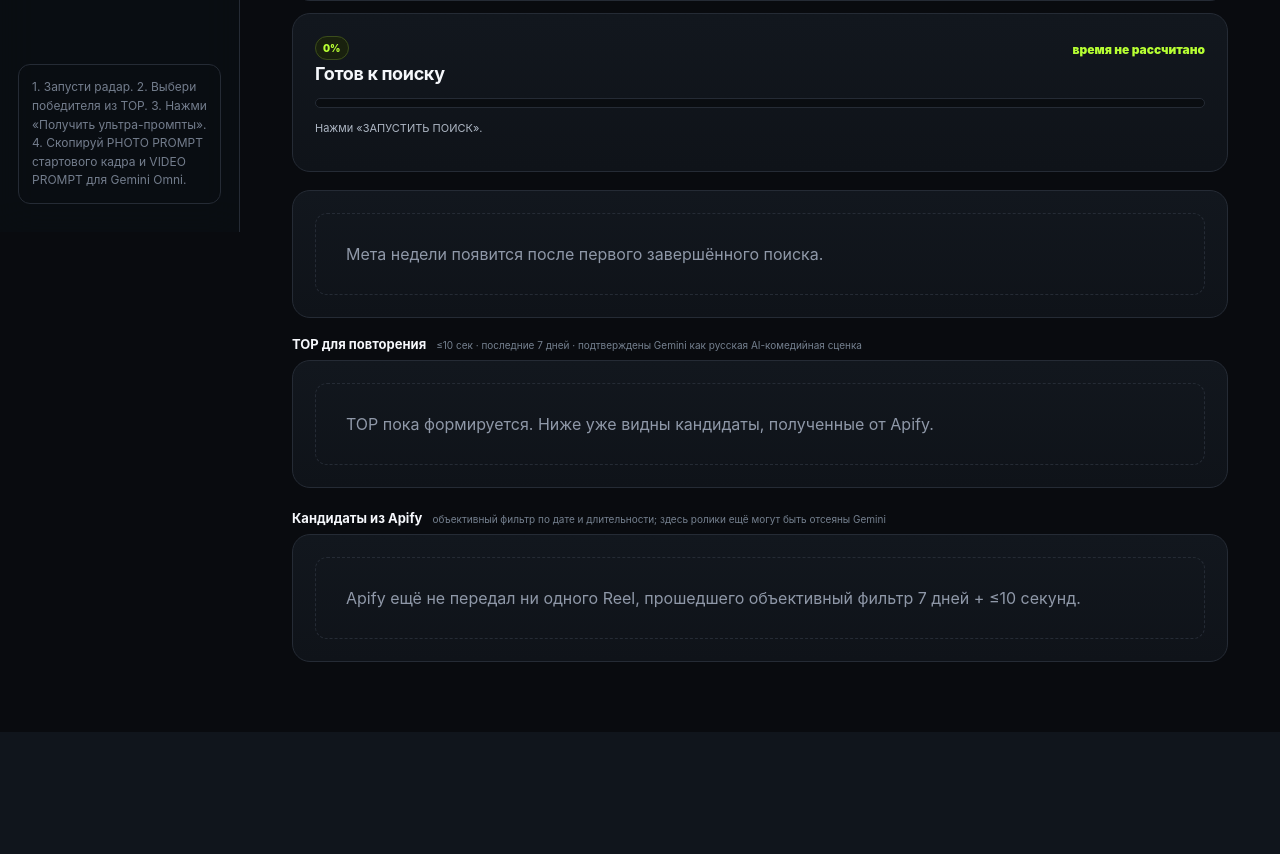
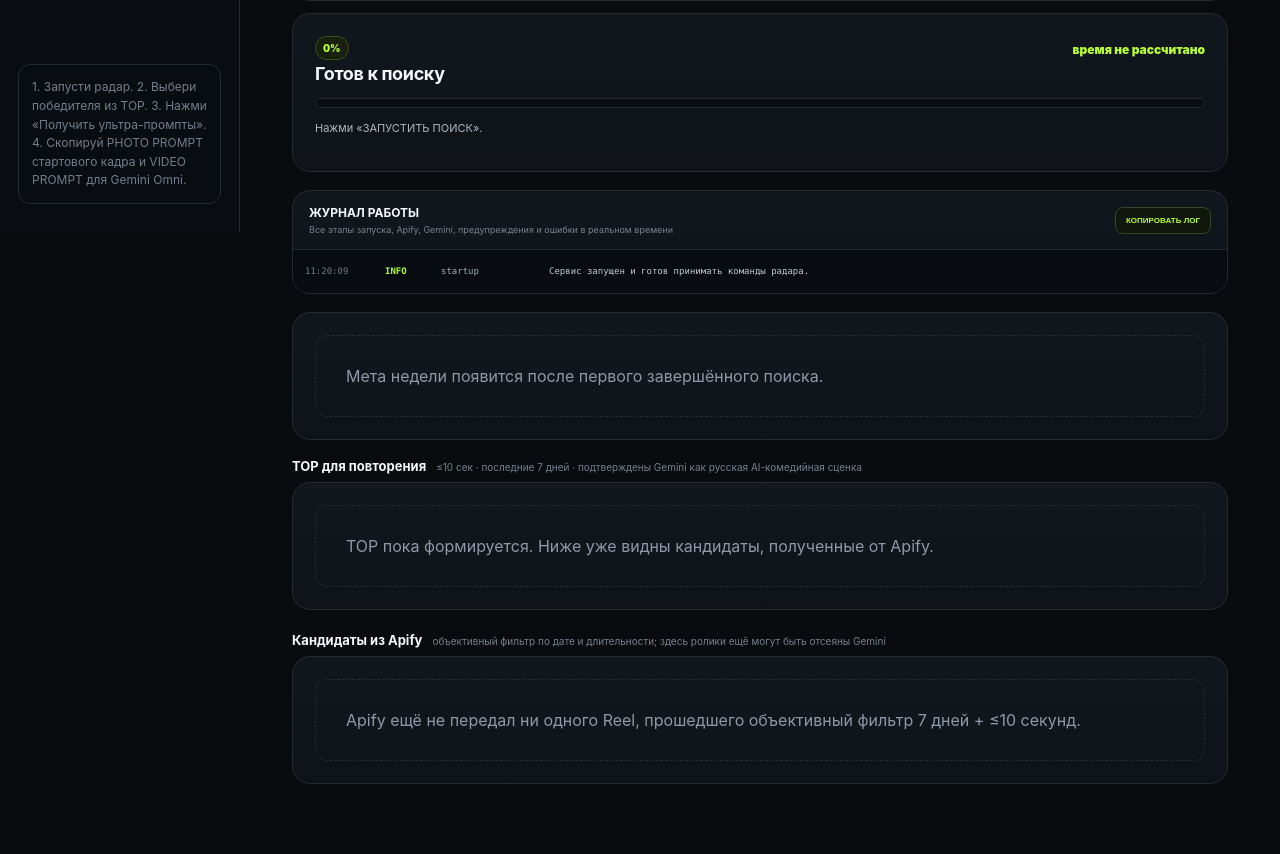
Before and after one commit to ferixdi-png/slop, a Flask app: page / in a window 1280 px wide. Shown: the part 568-1422 px from the top of the page. Before the commit the page ends 1300 px from the top, so only its background shows below. Run offline with Flask 3, Linux system fonts and the light colour scheme; data comes from the database, SQL or seed files in the repository; data that the repository does not hold is empty.

Commit message:
Show live radar logs and cache-bust frontend assets

```diff
--- a/templates/index.html
+++ b/templates/index.html
@@ -4,8 +4,9 @@
   <meta charset="utf-8" />
   <meta name="viewport" content="width=device-width,initial-scale=1" />
   <title>ФАБРИКА СЛОПА — Радар недели</title>
-  <link rel="stylesheet" href="/static/style.css" />
-  <link rel="stylesheet" href="/static/upgrade.css" />
+  <link rel="stylesheet" href="/static/style.css?v=20260817-1612" />
+  <link rel="stylesheet" href="/static/upgrade.css?v=20260817-1612" />
+  <link rel="stylesheet" href="/static/logs.css?v=20260817-1612" />
 </head>
 <body>
   <div class="app-shell">
@@ -73,6 +74,14 @@
           <div id="radarPipelineStats" class="pipeline-stats"></div>
         </div>
 
+        <div class="card log-card">
+          <div class="log-head">
+            <div><b>ЖУРНАЛ РАБОТЫ</b><span>Все этапы запуска, Apify, Gemini, предупреждения и ошибки в реальном времени</span></div>
+            <button id="copyRadarLogs" class="log-copy">КОПИРОВАТЬ ЛОГ</button>
+          </div>
+          <div id="radarLogs" class="log-console"><div class="log-empty">Загружаю журнал…</div></div>
+        </div>
+
         <div id="analysisProgress" class="card progress hidden">
           <div class="spinner"></div>
           <div>
@@ -108,6 +117,7 @@
     </main>
   </div>
 
-  <script src="/static/app.js"></script>
+  <script src="/static/app.js?v=20260817-1612"></script>
+  <script src="/static/logs.js?v=20260817-1612"></script>
 </body>
 </html>
```
